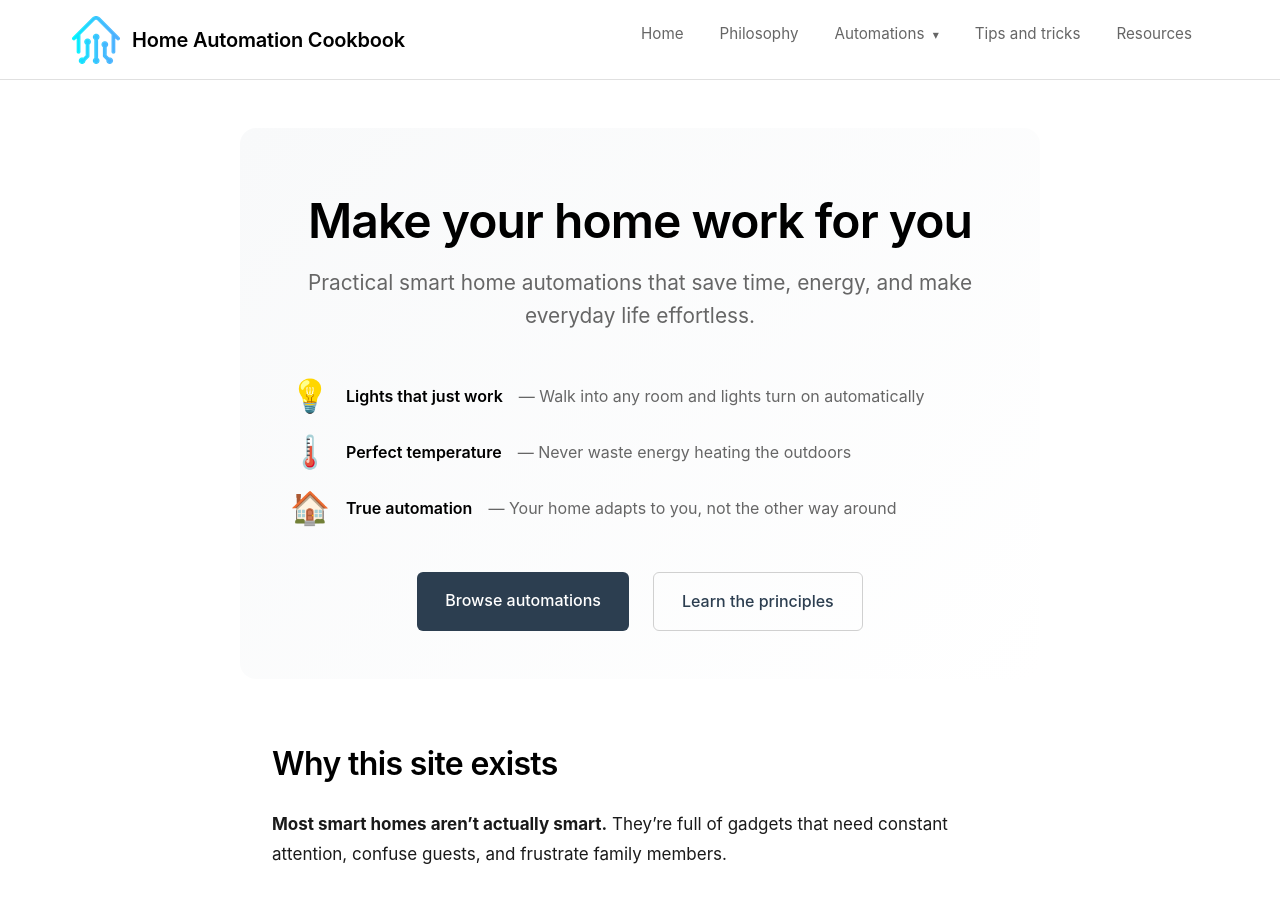
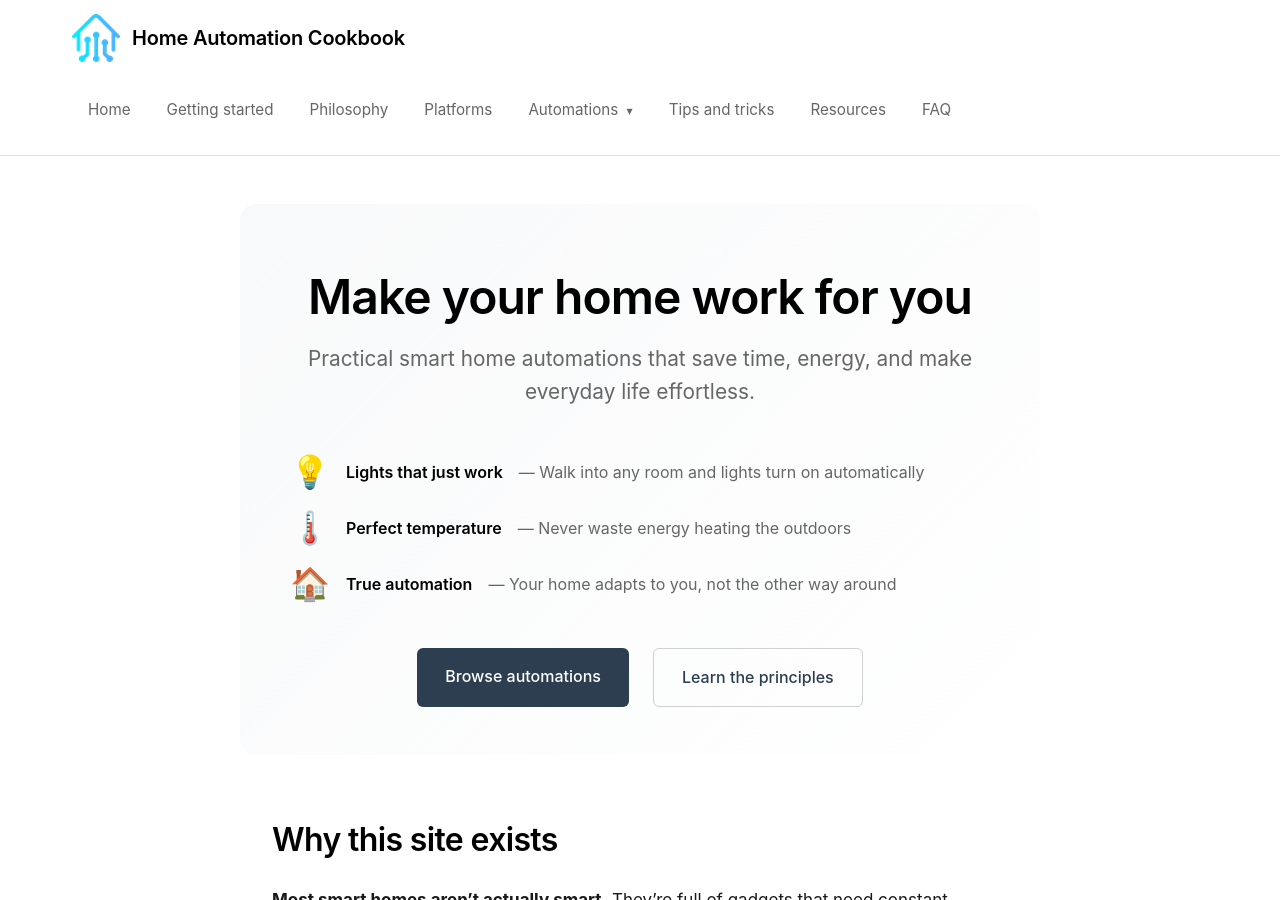
Before and after one commit to madskristensen/HomeAutomationCookbook, a Jekyll site: the page built from docs/index.md, in a window 1280 px wide and 900 px high. Built offline with Jekyll 4.4.1, drawn with Linux system fonts in a browser that asks for light colours.

Commit message:
Add FAQ, Getting started, and Platforms to navigation menu
Co-authored-by: madskristensen <1258877+madskristensen@users.noreply.github.com>

```diff
--- a/docs/_config.yml
+++ b/docs/_config.yml
@@ -22,8 +22,12 @@ kramdown:
 navigation:
   - title: Home
     url: /
+  - title: Getting started
+    url: /getting-started/
   - title: Philosophy
     url: /philosophy/
+  - title: Platforms
+    url: /platforms/
   - title: Automations
     url: /automation/
     subitems:
@@ -130,6 +134,8 @@ navigation:
     url: /tips/
   - title: Resources
     url: /resources/
+  - title: FAQ
+    url: /faq/
 
 # Plugins
 plugins:
```
